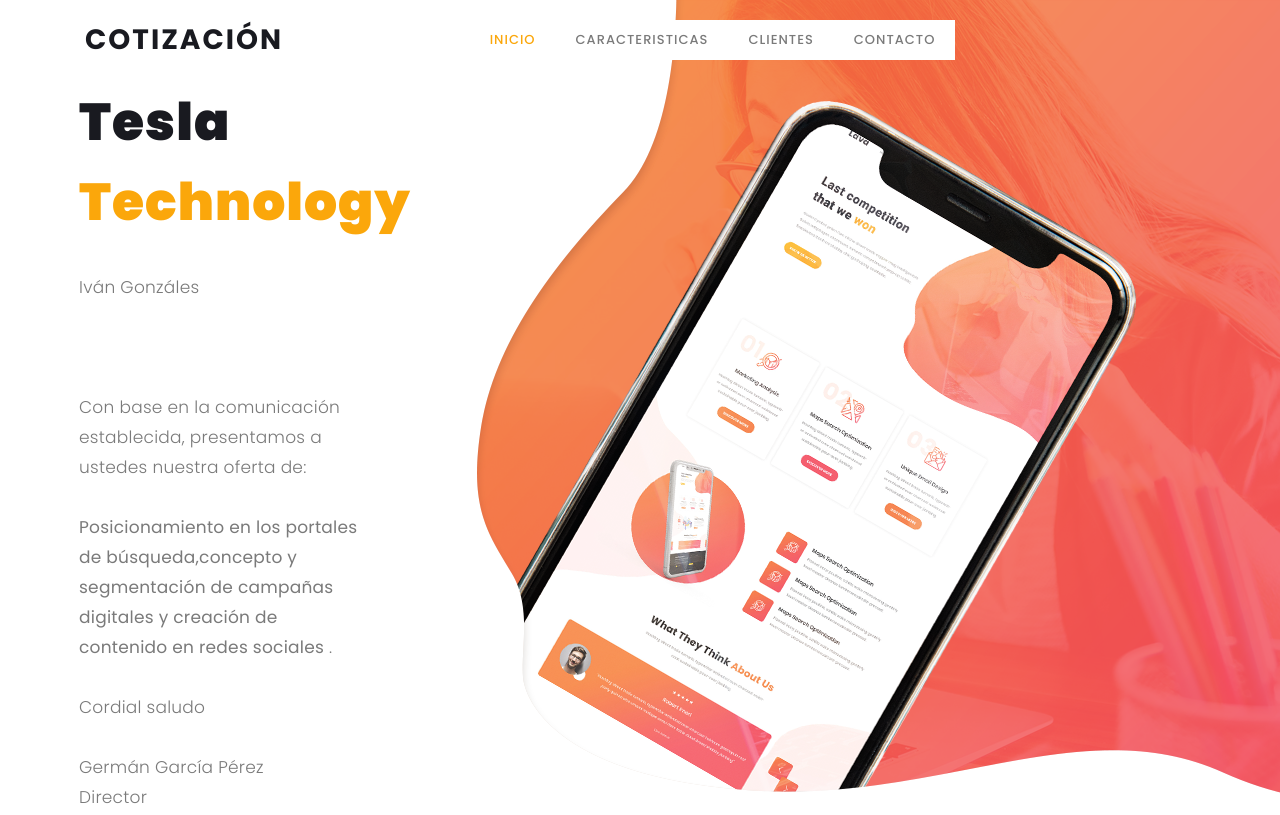
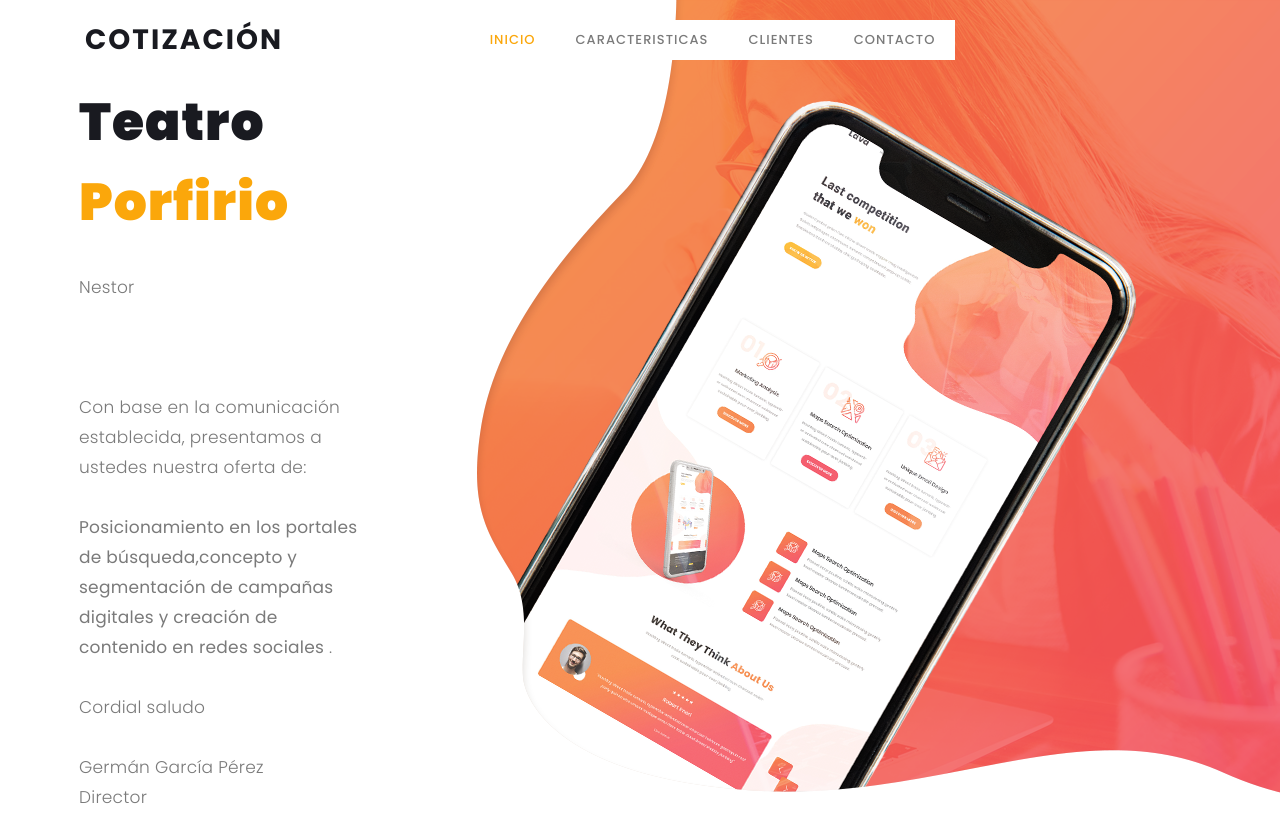
Before and after one commit to santigithubpr28/Teatro-Porfirio, a plain HTML site: page index.html in a window 1280 px wide. Shown: the top 815 px of the page. Drawn offline with Linux system fonts and the light colour scheme.

Commit message:
Cambios Hechos

```diff
--- a/index.html
+++ b/index.html
@@ -10,7 +10,7 @@
   <link href="https://fonts.googleapis.com/css?family=Poppins:100,200,300,400,500,600,700,800,900&display=swap"
     rel="stylesheet">
 
-  <title> Tesla Technology </title>
+  <title> Teatro Porfirio </title>
   <!--
 
 Lava Landing Page
@@ -99,10 +99,10 @@
 
 
 
-            <h1>Tesla <em> Technology  </em></h1>
+            <h1>Teatro <em> Porfirio  </em></h1>
 
             <p>
-             Iván Gonzáles
+             Nestor
               <br>
 
 
```
